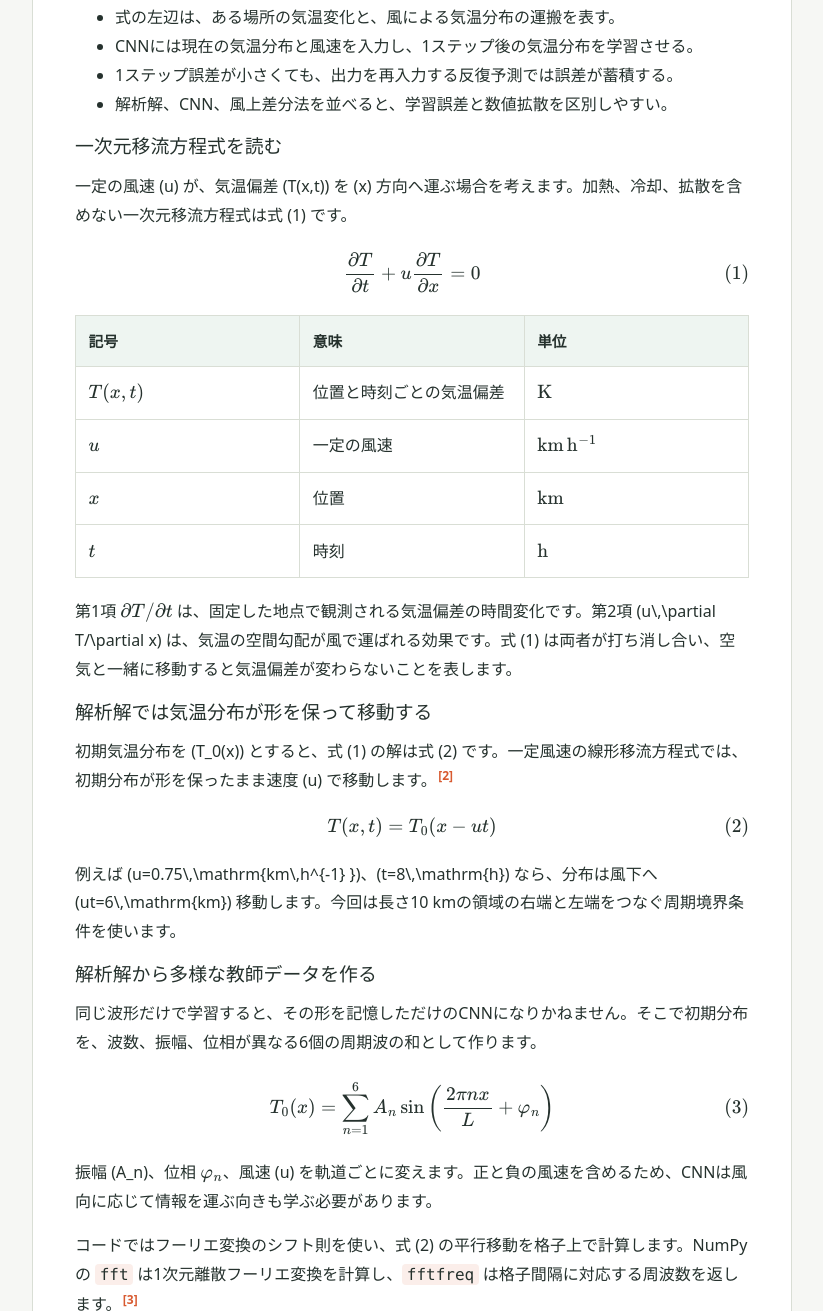
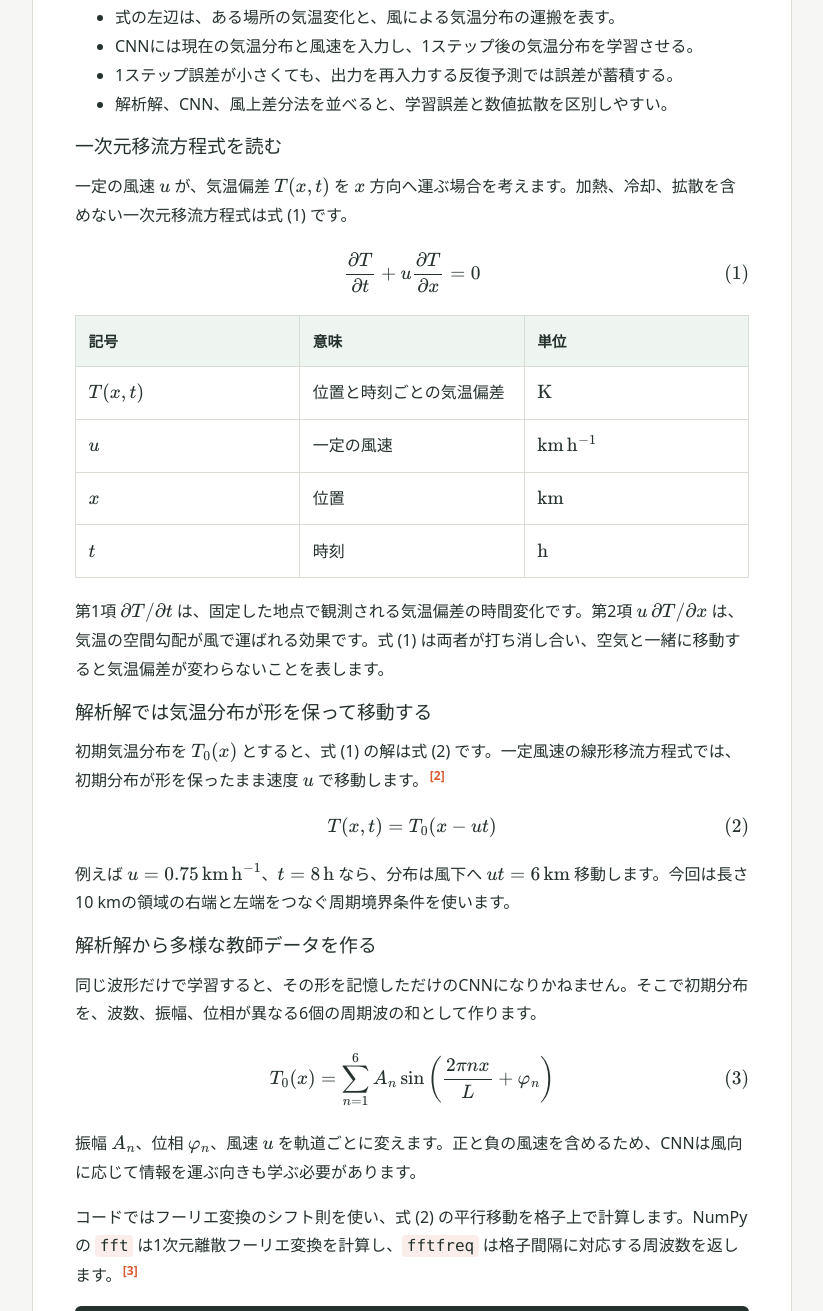
Before and after one commit to kanonundgigue/instant-question-notes, a website: page notes/meteorology/advection-equation-cnn.html in a window 1280 px wide. Shown: the part 765-2076 px from the top of the page, without its empty margins (228-1051 px from the left). Drawn offline with nearby package versions, Linux system fonts and the light colour scheme.

Commit message:
fix: 移流方程式記事 インライン数式の表示崩れを修正

```diff
--- a/notes/meteorology/advection-equation-cnn.html
+++ b/notes/meteorology/advection-equation-cnn.html
@@ -48,7 +48,7 @@
           </ul>
 
           <h3>一次元移流方程式を読む</h3>
-          <p>一定の風速 (u) が、気温偏差 (T(x,t)) を (x) 方向へ運ぶ場合を考えます。加熱、冷却、拡散を含めない一次元移流方程式は式 (1) です。</p>
+          <p>一定の風速 \(u\) が、気温偏差 \(T(x,t)\) を \(x\) 方向へ運ぶ場合を考えます。加熱、冷却、拡散を含めない一次元移流方程式は式 (1) です。</p>
           <p>
             \[
               \frac{\partial T}{\partial t}
@@ -71,18 +71,18 @@
           </table>
 
           <p>第1項
-            \(\partial T/\partial t\) は、固定した地点で観測される気温偏差の時間変化です。第2項 (u\,\partial T/\partial x) は、気温の空間勾配が風で運ばれる効果です。式 (1) は両者が打ち消し合い、空気と一緒に移動すると気温偏差が変わらないことを表します。
+            \(\partial T/\partial t\) は、固定した地点で観測される気温偏差の時間変化です。第2項 \(u\,\partial T/\partial x\) は、気温の空間勾配が風で運ばれる効果です。式 (1) は両者が打ち消し合い、空気と一緒に移動すると気温偏差が変わらないことを表します。
           </p>
 
           <h3>解析解では気温分布が形を保って移動する</h3>
-          <p>初期気温分布を (T_0(x)) とすると、式 (1) の解は式 (2) です。一定風速の線形移流方程式では、初期分布が形を保ったまま速度 (u) で移動します。<sup class="citation"><a href="#ref-2" aria-label="参照 2">[2]</a></sup></p>
+          <p>初期気温分布を \(T_0(x)\) とすると、式 (1) の解は式 (2) です。一定風速の線形移流方程式では、初期分布が形を保ったまま速度 \(u\) で移動します。<sup class="citation"><a href="#ref-2" aria-label="参照 2">[2]</a></sup></p>
           <p>
             \[
               T(x,t)=T_0(x-ut)
               \tag{2}
             \]
           </p>
-          <p>例えば (u=0.75\,\mathrm{km\,h^{-1} })、(t=8\,\mathrm{h}) なら、分布は風下へ (ut=6\,\mathrm{km}) 移動します。今回は長さ10 kmの領域の右端と左端をつなぐ周期境界条件を使います。</p>
+          <p>例えば \(u=0.75\,\mathrm{km\,h^{-1} }\)、\(t=8\,\mathrm{h}\) なら、分布は風下へ \(ut=6\,\mathrm{km}\) 移動します。今回は長さ10 kmの領域の右端と左端をつなぐ周期境界条件を使います。</p>
 
           <h3>解析解から多様な教師データを作る</h3>
           <p>同じ波形だけで学習すると、その形を記憶しただけのCNNになりかねません。そこで初期分布を、波数、振幅、位相が異なる6個の周期波の和として作ります。</p>
@@ -97,7 +97,7 @@
               \tag{3}
             \]
           </p>
-          <p>振幅 (A_n)、位相 \(\varphi_n\)、風速 (u) を軌道ごとに変えます。正と負の風速を含めるため、CNNは風向に応じて情報を運ぶ向きも学ぶ必要があります。</p>
+          <p>振幅 \(A_n\)、位相 \(\varphi_n\)、風速 \(u\) を軌道ごとに変えます。正と負の風速を含めるため、CNNは風向に応じて情報を運ぶ向きも学ぶ必要があります。</p>
           <p>コードではフーリエ変換のシフト則を使い、式 (2) の平行移動を格子上で計算します。NumPyの <code>fft</code> は1次元離散フーリエ変換を計算し、<code>fftfreq</code> は格子間隔に対応する周波数を返します。<sup class="citation"><a href="#ref-3" aria-label="参照 3">[3]</a></sup></p>
           <pre><code class="language-python">def exact_advection(
     temperature: np.ndarray,
@@ -113,7 +113,7 @@
     return np.fft.ifft(spectrum * phase_shift).real</code></pre>
 
           <h3>CNNへの入力を2チャンネルにする</h3>
-          <p>時刻 (t_k) の格子点上の気温偏差をベクトル \(\boldsymbol{T}_k\) とします。CNNには、現在の気温分布と風速から1ステップ後を予測させます。</p>
+          <p>時刻 \(t_k\) の格子点上の気温偏差をベクトル \(\boldsymbol{T}_k\) とします。CNNには、現在の気温分布と風速から1ステップ後を予測させます。</p>
           <p>
             \[
               \widehat{\boldsymbol{T} }_{k+1}
@@ -187,7 +187,7 @@ input_sample = np.stack(
               \tag{7}
             \]
           </p>
-          <p>ここで (h) は時間間隔、(d) は格子間隔、(C) はCFL数です。この陽的な風上差分法は (0\leq C\leq1) で安定ですが、振幅を弱めて分布を滑らかにする数値拡散を持ちます。<sup class="citation"><a href="#ref-5" aria-label="参照 5">[5]</a></sup></p>
+          <p>ここで \(h\) は時間間隔、\(d\) は格子間隔、\(C\) はCFL数です。この陽的な風上差分法は \(0\leq C\leq1\) で安定ですが、振幅を弱めて分布を滑らかにする数値拡散を持ちます。<sup class="citation"><a href="#ref-5" aria-label="参照 5">[5]</a></sup></p>
 
           <h3>1ステップ誤差と反復予測誤差を分ける</h3>
           <p>学習で直接小さくするのは式 (6) の1ステップ誤差です。長期予測では、CNNの出力を次の入力として繰り返し使用します。そのため、各ステップの小さな誤差が蓄積します。</p>
```
